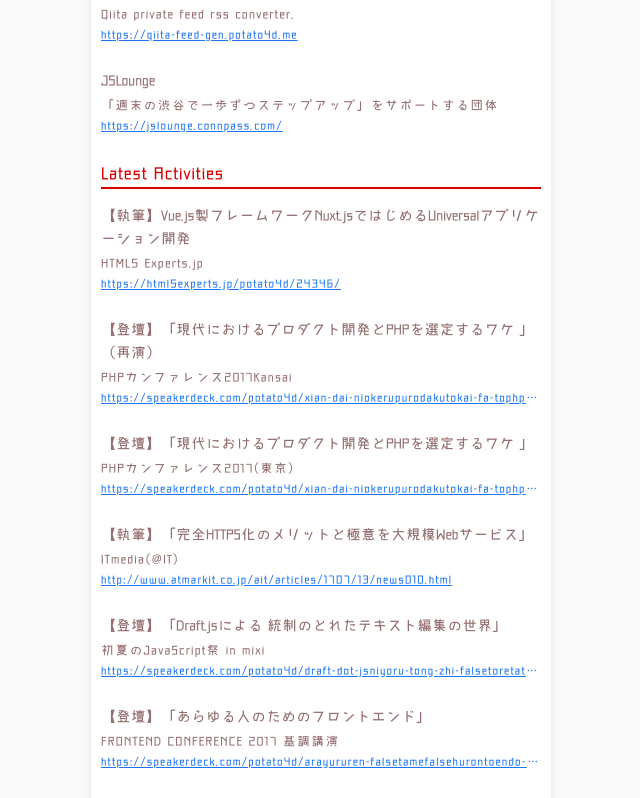
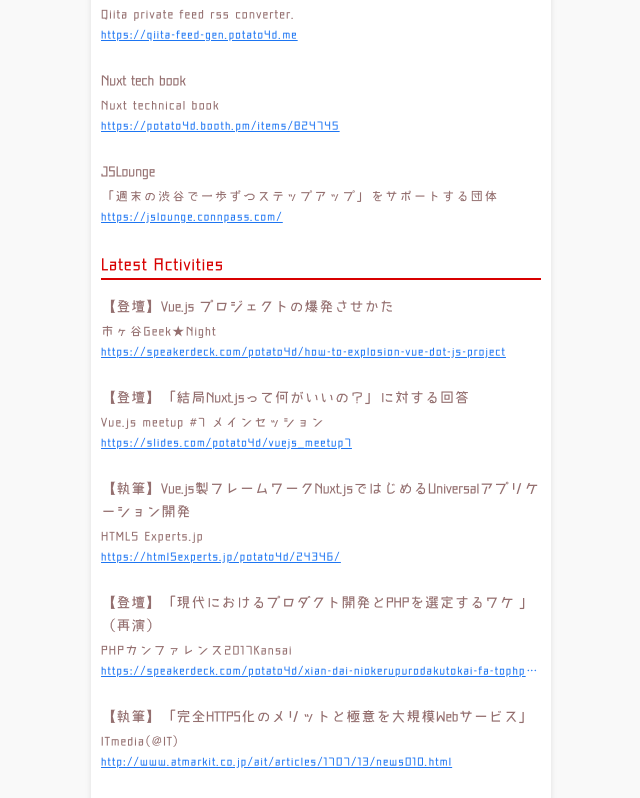
Before and after one commit to potato4d/potato4d.me, a Nuxt app: page / in a window 1280 px wide. Shown: the part 1262-2060 px from the top of the page, without its empty margins (319-959 px from the left). Built offline with nearby package versions, Linux system fonts and the light colour scheme.

Commit message:
Update index.vue

```diff
--- a/pages/index.vue
+++ b/pages/index.vue
@@ -86,6 +86,12 @@
           <span class="link"><a href="https://qiita-feed-gen.potato4d.me" target="_blank" rel="noopener" >https://qiita-feed-gen.potato4d.me</a></span>
         </dd>
 
+        <dt>Nuxt tech book</dt>
+        <dd>
+          <span>Nuxt technical book</span>
+          <span class="link"><a href="https://potato4d.booth.pm/items/824745" target="_blank" rel="noopener" >https://potato4d.booth.pm/items/824745</a></span>
+        </dd>
+
         <dt>JSLounge</dt>
         <dd>
           <span>「週末の渋谷で一歩ずつステップアップ」をサポートする団体</span><br>
@@ -97,42 +103,17 @@
     <section>
       <h1>Latest Activities</h1>
       <dl>
-
-        <dt>【執筆】Vue.js製フレームワークNuxt.jsではじめるUniversalアプリケーション開発</dt>
-        <dd>
-          <span>HTML5 Experts.jp</span><br>
-          <span class="link"><a href="https://html5experts.jp/potato4d/24346/" target="_blank" rel="noopener" >https://html5experts.jp/potato4d/24346/</a></span>
-        </dd>
-
-        <dt>【登壇】「現代におけるプロダクト開発とPHPを選定するワケ 」（再演）</dt>
-        <dd>
-          <span>PHPカンファレンス2017Kansai</span><br>
-          <span class="link"><a href="https://speakerdeck.com/potato4d/xian-dai-niokerupurodakutokai-fa-tophpwoxuan-ding-suruwake-at-tokyo-number-phpcon2017" target="_blank" rel="noopener" >https://speakerdeck.com/potato4d/xian-dai-niokerupurodakutokai-fa-tophpwoxuan-ding-suruwake-at-tokyo-number-phpcon2017</a></span>
-        </dd>
-
-        <dt>【登壇】「現代におけるプロダクト開発とPHPを選定するワケ 」</dt>
-        <dd>
-          <span>PHPカンファレンス2017(東京)</span><br>
-          <span class="link"><a href="https://speakerdeck.com/potato4d/xian-dai-niokerupurodakutokai-fa-tophpwoxuan-ding-suruwake-number-phpkansai" target="_blank" rel="noopener" >https://speakerdeck.com/potato4d/xian-dai-niokerupurodakutokai-fa-tophpwoxuan-ding-suruwake-number-phpkansai</a></span>
-        </dd>
-
-        <dt>【執筆】「完全HTTPS化のメリットと極意を大規模Webサービス」</dt>
-        <dd>
-          <span>ITmedia(@IT)</span><br>
-          <span class="link"><a href="http://www.atmarkit.co.jp/ait/articles/1707/13/news010.html" target="_blank" rel="noopener" >http://www.atmarkit.co.jp/ait/articles/1707/13/news010.html</a></span>
-        </dd>
-
-        <dt>【登壇】「Draft.jsによる 統制のとれたテキスト編集の世界」</dt>
-        <dd>
-          <span>初夏のJavaScript祭 in mixi</span><br>
-          <span class="link"><a href="https://speakerdeck.com/potato4d/draft-dot-jsniyoru-tong-zhi-falsetoretatekisutobian-ji-falseshi-jie-number-jsfes" target="_blank" rel="noopener" >https://speakerdeck.com/potato4d/draft-dot-jsniyoru-tong-zhi-falsetoretatekisutobian-ji-falseshi-jie-number-jsfes</a></span>
-        </dd>
-
-        <dt>【登壇】「あらゆる人のためのフロントエンド」</dt>
-        <dd>
-          <span>FRONTEND CONFERENCE 2017 基調講演</span><br>
-          <span class="link"><a href="https://speakerdeck.com/potato4d/arayururen-falsetamefalsehurontoendo-number-frontkansai" target="_blank" rel="noopener" >https://speakerdeck.com/potato4d/arayururen-falsetamefalsehurontoendo-number-frontkansai</a></span>
-        </dd>
+        <template v-for="activity in activities">
+          <dt :key="activity.title+'dt'">{{activity.title}}</dt>
+          <dd :key="activity.title+'dd'">
+            <span>{{activity.source}}</span><br>
+            <span class="link">
+              <a :href="activity.link" target="_blank" rel="noopener" >
+                {{activity.link}}
+              </a>
+            </span>
+          </dd>
+        </template>
       </dl>
     </section>
   </div>
@@ -140,7 +121,48 @@
 
 <script>
 export default {
-  transition: 'card'
+  transition: 'card',
+  computed: {
+    activities() {
+      return [
+        {
+          title: '【登壇】Vue.js プロジェクトの爆発させかた',
+          source: '市ヶ谷Geek★Night',
+          link: 'https://speakerdeck.com/potato4d/how-to-explosion-vue-dot-js-project'
+        },
+        {
+          title: '【登壇】「結局Nuxt.jsって何がいいの？」に対する回答',
+          source: 'Vue.js meetup #7 メインセッション',
+          link: 'https://slides.com/potato4d/vuejs_meetup7'
+        },
+        {
+          title: '【執筆】Vue.js製フレームワークNuxt.jsではじめるUniversalアプリケーション開発',
+          source: 'HTML5 Experts.jp',
+          link: 'https://html5experts.jp/potato4d/24346/'
+        },
+        {
+          title: '【登壇】「現代におけるプロダクト開発とPHPを選定するワケ 」（再演）',
+          source: 'PHPカンファレンス2017Kansai',
+          link: 'https://speakerdeck.com/potato4d/xian-dai-niokerupurodakutokai-fa-tophpwoxuan-ding-suruwake-at-tokyo-number-phpcon2017'
+        },
+        {
+          title: '【執筆】「完全HTTPS化のメリットと極意を大規模Webサービス」',
+          source: 'ITmedia(@IT)',
+          link: 'http://www.atmarkit.co.jp/ait/articles/1707/13/news010.html'
+        },
+        {
+          title: '【登壇】「Draft.jsによる 統制のとれたテキスト編集の世界」',
+          source: '初夏のJavaScript祭 in mixi',
+          link: 'https://speakerdeck.com/potato4d/draft-dot-jsniyoru-tong-zhi-falsetoretatekisutobian-ji-falseshi-jie-number-jsfes'
+        },
+        {
+          title: '【登壇】「あらゆる人のためのフロントエンド」',
+          source: 'FRONTEND CONFERENCE 2017 基調講演',
+          link: 'https://speakerdeck.com/potato4d/arayururen-falsetamefalsehurontoendo-number-frontkansai'
+        }
+      ]
+    }
+  }
 }
 </script>
 
```
